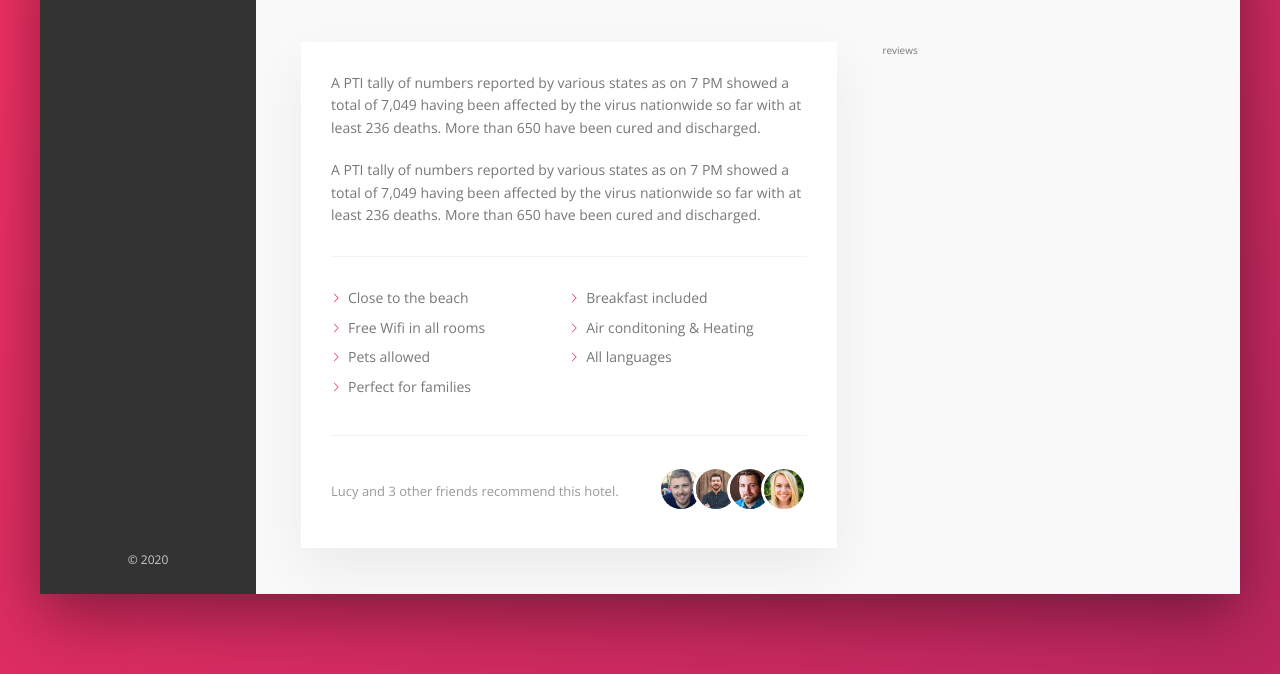
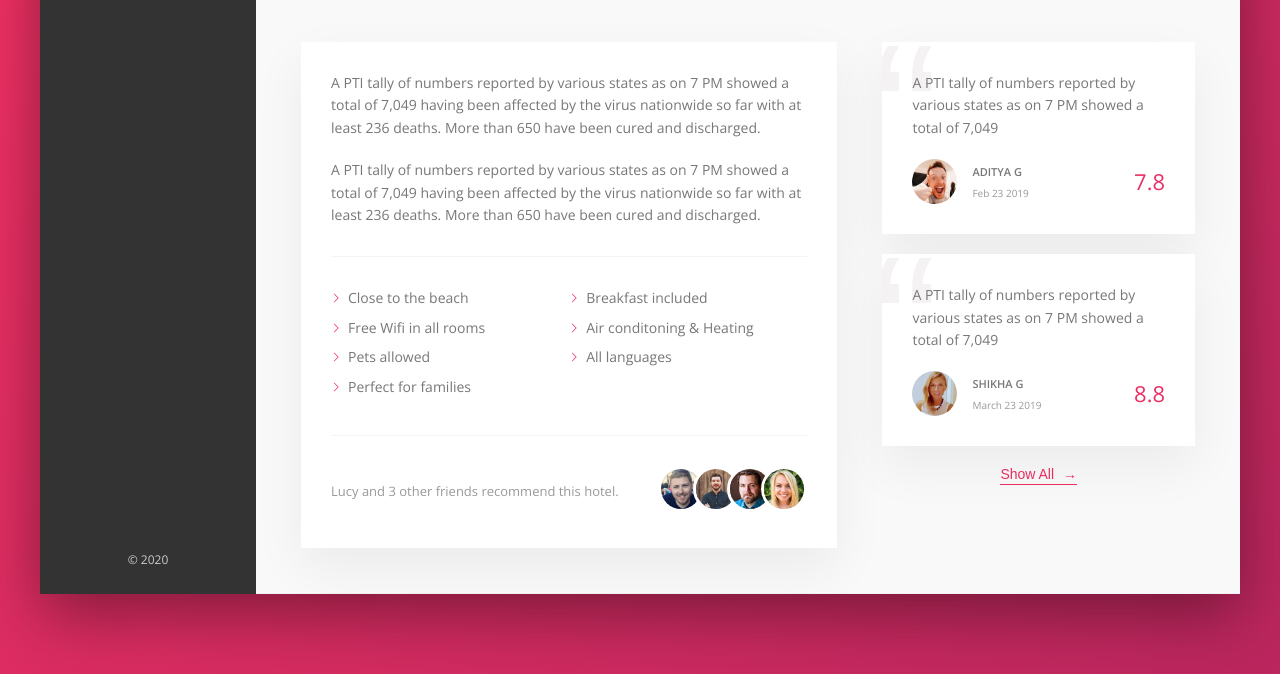
Before and after one commit to iaditya/Flex-box-SASS, a website: page index.html in a window 1280 px wide. Shown: the part 605-1279 px from the top of the page. Drawn offline with nearby package versions, Linux system fonts and the light colour scheme.

Commit message:
styles review section.

```diff
--- a/index.html
+++ b/index.html
@@ -180,7 +180,37 @@
                     </div>
 
                     <div class="user-reviews">
-                        reviews
+
+                        <figure class="review">
+                            <blockquote class="review__text">
+                                A PTI tally of numbers reported by various states as on 7 PM showed a total of 7,049
+                            </blockquote>
+                            <figcaption class="review__user">
+                                <img class="review__photo" src="./img/user-1.jpg" />
+                                <div class="review__user-box">
+                                    <p class="review__user-name">Aditya G</p>
+                                    <p class="review__user-date">Feb 23 2019</p>
+                                </div>
+                                <div class="review__rating">7.8</div>
+                            </figcaption>
+                        </figure>
+
+                        <figure class="review">
+                            <blockquote class="review__text">
+                                A PTI tally of numbers reported by various states as on 7 PM showed a total of 7,049
+                            </blockquote>
+                            <figcaption class="review__user">
+                                <img class="review__photo" src="./img/user-2.jpg" />
+                                <div class="review__user-box">
+                                    <p class="review__user-name">Shikha G</p>
+                                    <p class="review__user-date">March 23 2019</p>
+                                </div>
+                                <div class="review__rating">8.8</div>
+                            </figcaption>
+                        </figure>
+
+                        <button class="btn-inline">Show All <span>&rarr;</span></button>
+
                     </div>
                 </div>
 
--- a/sass/_component.scss
+++ b/sass/_component.scss
@@ -250,8 +250,17 @@
   cursor: pointer;
   background-color: transparent;
   transition: all 0.2s;
+
+  & span {
+    margin-left: 0.5rem;
+    transition: margin-left .2s;
+  }
+
   &:hover {
     color: var(--color-grey-dark-1);
+    span {
+      margin-left: 1rem;
+    }
   }
   &:focus {
     animation: pulsate 1s infinite;
@@ -324,7 +333,7 @@
   align-items: center;
 
   &__count {
-      margin-right: auto;
+    margin-right: auto;
   }
 
   &__friends {
@@ -342,3 +351,68 @@
     }
   }
 }
+
+//USER-REVIEWS
+.review {
+  background-color: #fff;
+  box-shadow: var(--shadow-light);
+  padding: 3rem;
+  position: relative;
+  overflow: hidden;
+
+  &::before {
+    position: absolute;
+    content: "\201C";
+    font-size: 20rem;
+    font-family: sans-serif;
+    color: var(--color-grey-light-2);
+    top: -2.75rem;
+    line-height: 1;
+    left: -1rem;
+    z-index: 1;
+  }
+
+  &:not(:last-child) {
+    margin-bottom: 2rem;
+  }
+
+  &__text {
+    position: relative;
+    margin-bottom: 2rem;
+    z-index: 10;
+  }
+
+  &__user {
+    display: flex;
+    align-items: center;
+  }
+
+  &__photo {
+    height: 4.5rem;
+    width: 4.5rem;
+    border-radius: 50%;
+    margin-right: 1.5rem;
+  }
+
+  &__user-box {
+    margin-right: auto;
+  }
+
+  &__user-name {
+    text-transform: uppercase;
+    font-size: 1.1rem;
+    font-weight: 600;
+    margin-bottom: 0.4rem;
+  }
+
+  &__user-date {
+    font-size: 1rem;
+    color: var(--color-grey-dark-3);
+  }
+
+  &__rating {
+    color: var(--color-primary);
+    font-size: 2.2rem;
+    font-weight: 300;
+  }
+}
--- a/sass/_layout.scss
+++ b/sass/_layout.scss
@@ -33,6 +33,7 @@
 }
 
 .detail {
+  font-size: 1.4rem;
   display: flex;
   padding: 4.5rem;
   background-color: var(--color-grey-light-1);
@@ -40,7 +41,6 @@
 }
 
 .description {
-  font-size: 1.4rem;
   background-color: #fff;
   box-shadow: var(--shadow-light);
   padding: 3rem;
@@ -49,4 +49,7 @@
 }
 .user-reviews {
   flex: 1;
+  display: flex;
+  flex-direction: column;
+  align-items: center;
 }
```
Also changed, not shown: css/style.css.
